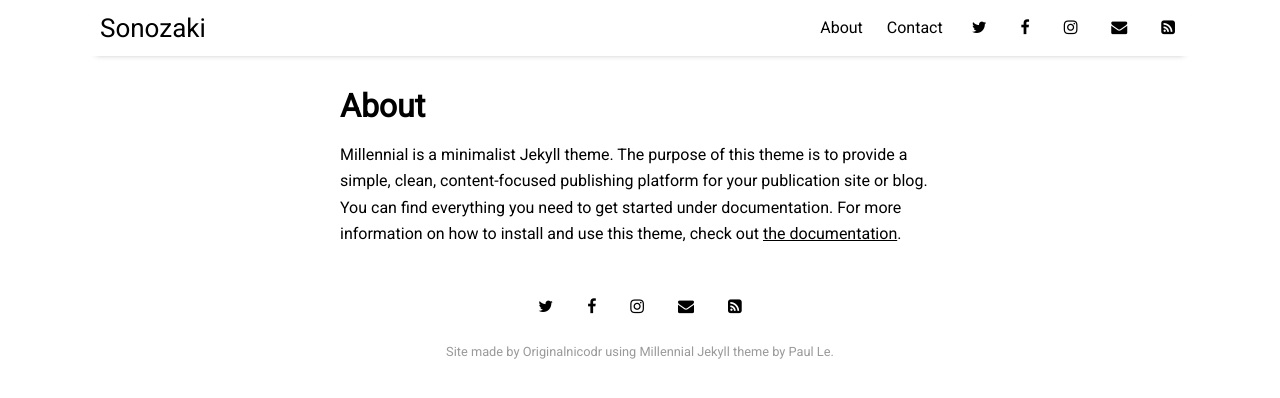
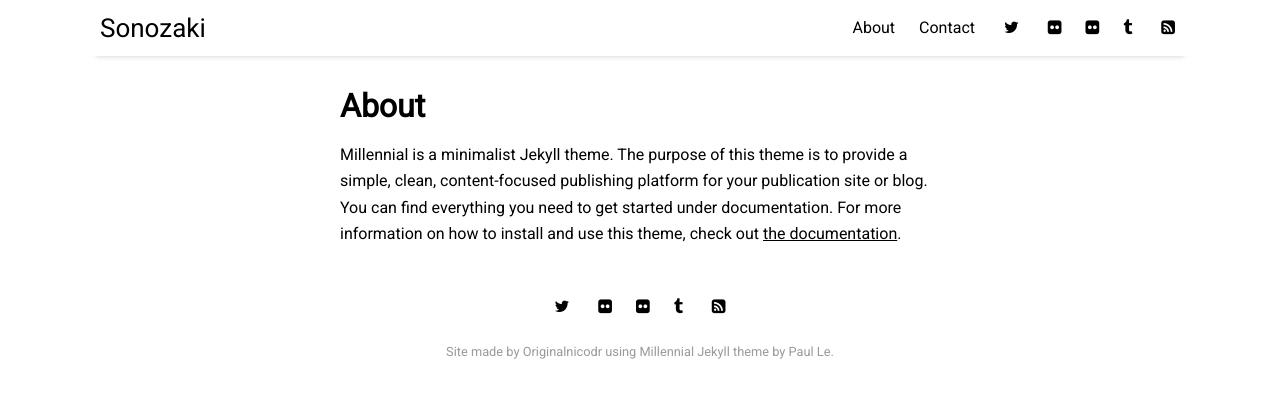
Before and after one commit to Sonozki/sonozki.github.io, a Jekyll site: the page built from pages/about.md, in a window 1280 px wide. Shown: the top 398 px of the page. Built offline with Jekyll 4.4.1, drawn with Linux system fonts in a browser that asks for light colours; nearby versions of some CDN libraries; a style sheet for code colours, icons or effects is not loaded.

Commit message:
Update settings.yml

```diff
--- a/_data/settings.yml
+++ b/_data/settings.yml
@@ -12,10 +12,10 @@ menu:
 
 # Available social icons are powered by Font Awesome, so you can use any icon that they offer
 social:
-- {icon: 'twitter', link:    'https://twitter.com/paululele'}
-- {icon: 'facebook', link:   'https://www.facebook.com/paululele'}
-- {icon: 'instagram', link:  'https://instagram.com/paululele'}
-- {icon: 'envelope', link:   'mailto:hello@paulle.ca'}
+- {icon: 'twitter', link:    'https://twitter.com/svnzaki'}
+- {icon: 'flickr', link:   'https://www.flickr.com/photos/196937365@N08/'}
+- {icon: 'flickr', link:  'https://www.flickr.com/photos/124295936@N07/'}
+- {icon: 'tumblr', link:   'https://svnzakivp.tumblr.com/'}
 - {icon: 'rss-square', link: 'feed.xml'}
 # - {icon: 'rss-square', link: 'rss-feed.xml'}
 
```
